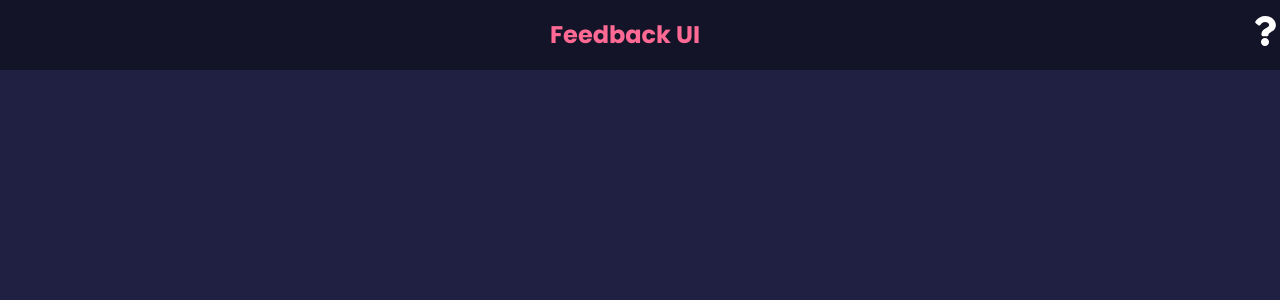
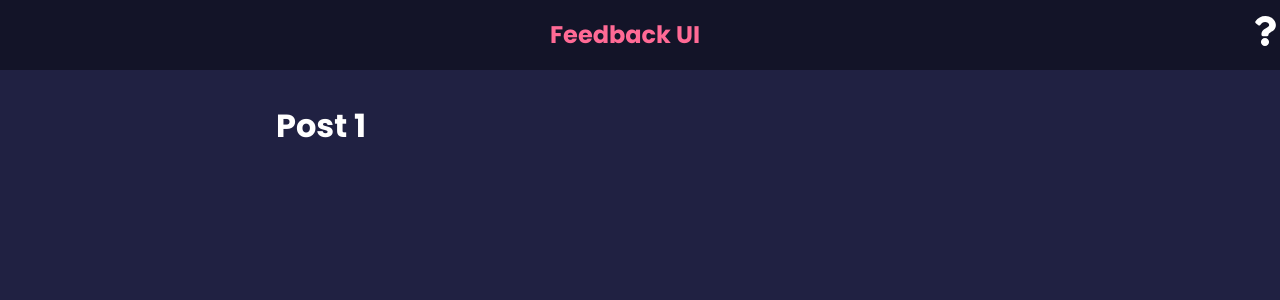
Before and after one commit to cesung/Feedback-UI, a React (Create React App) app: page /post/1 in a window 1280 px wide. Before the commit this address had no page. Shown: the top 300 px of the page. Built offline with nearby package versions, Linux system fonts and the light colour scheme.

Commit message:
[Feedback UI] Add post route with dynamic post# using useParam react hook

```diff
--- a/src/App.js
+++ b/src/App.js
@@ -8,6 +8,7 @@ import FeedbackStats from "./components/FeedbackStats";
 import FeedbackForm from "./components/FeedbackForm";
 import About from './pages/About';
 import Nav from './components/Nav';
+import Post from './components/Post';
 
 
 const App = () => {
@@ -58,6 +59,7 @@ const App = () => {
                         }
                     ></Route>
                     <Route exact path="/about" element={<About />} />
+                    <Route exact path="/post/:id" element={<Post />} />
                 </Routes>
             </div>
         </Router>
--- /dev/null
+++ b/src/components/Post.jsx
@@ -0,0 +1,15 @@
+import React from 'react'
+import { useParams } from 'react-router-dom';
+
+const Post = () => {
+    const param = useParams();
+
+    return (
+        <>
+            <h1> Post {param.id} </h1>
+        </>
+    );
+}
+
+
+export default Post;
--- a/src/index.css
+++ b/src/index.css
@@ -31,7 +31,7 @@ header {
   height: 70px;
   width: 100%;
   display: flex;
-  justify-content: space-between;
+  justify-content: center;
   align-items: center;
   margin-bottom: 30px;
 }
```
